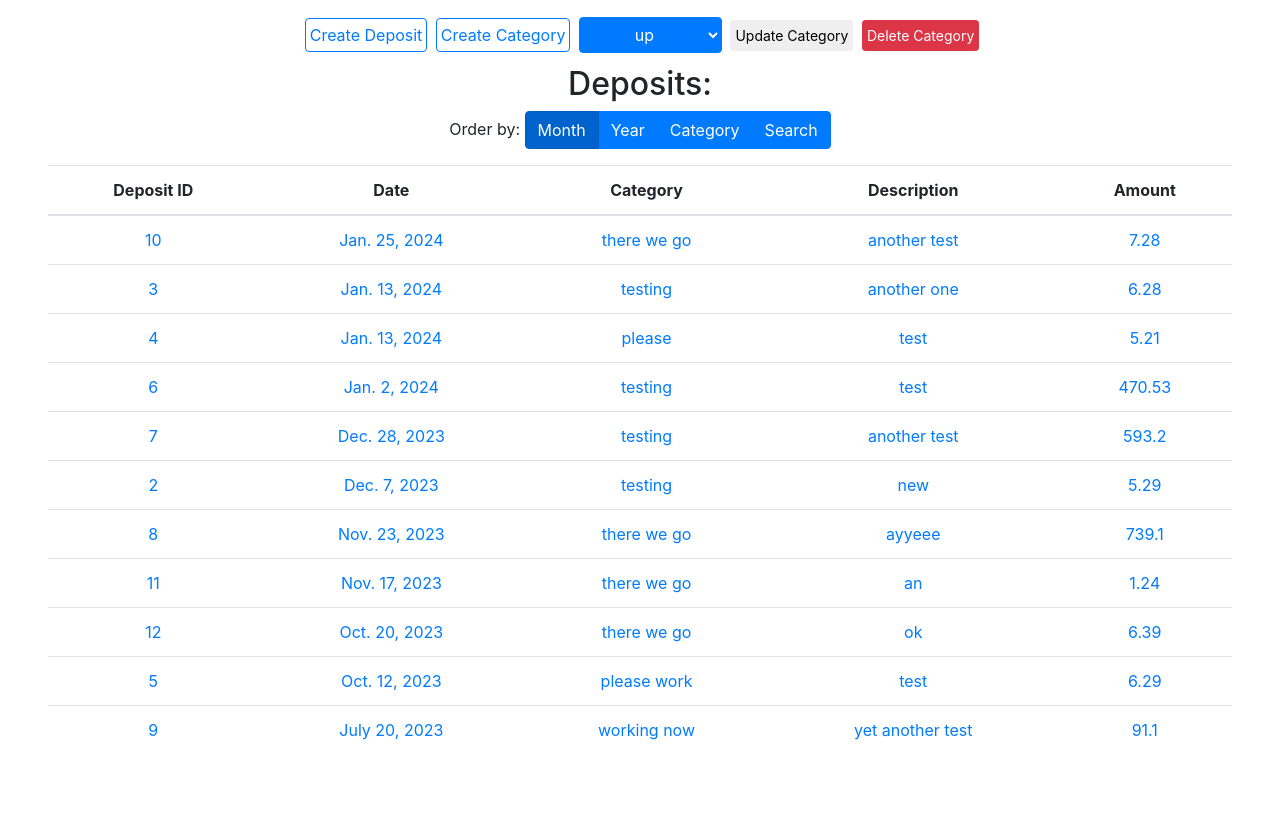
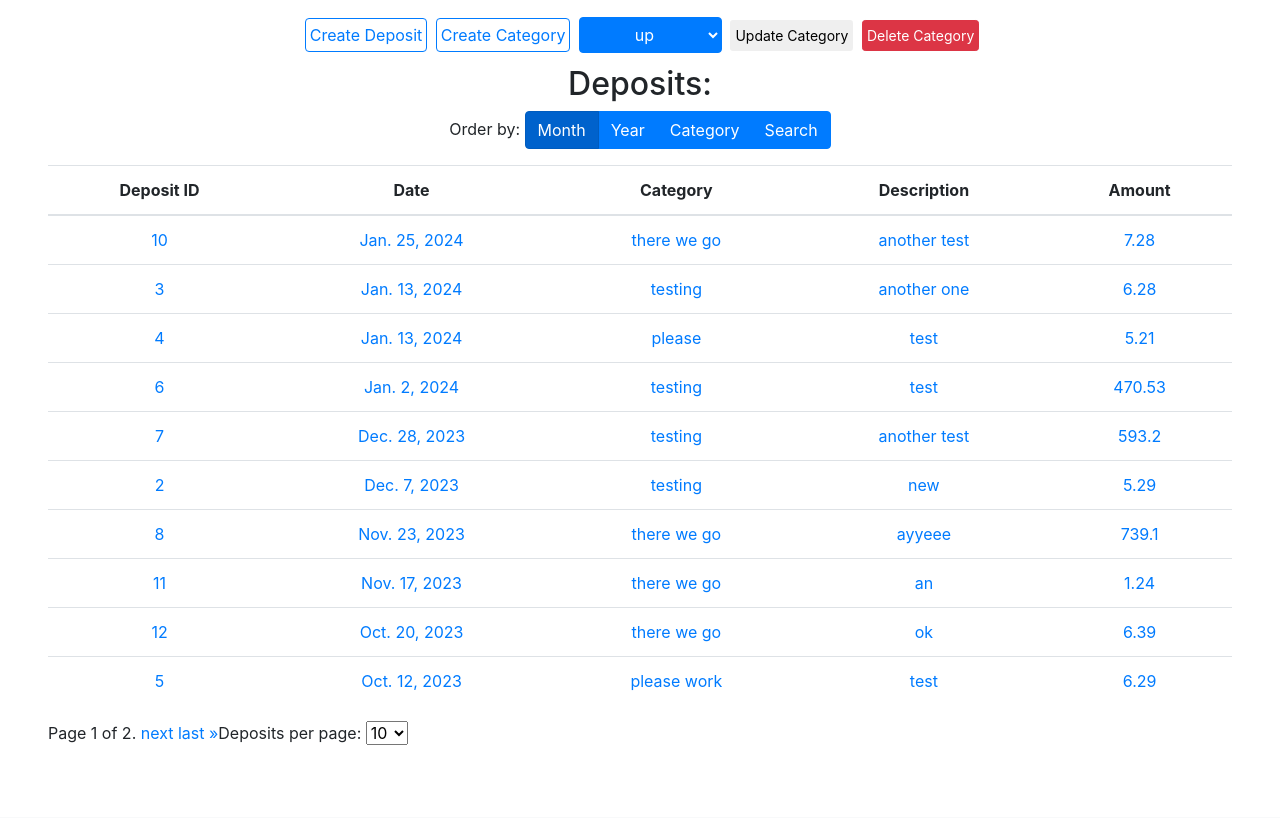
Before and after one commit to dmerc12/Ds-Financial-Tracking, a Django app: page /financial/tracker/deposits/ in a window 1280 px wide. Shown: the part 155-973 px from the top of the page. After the commit the page ends 900 px from the top, so only its background shows below. Run offline with Django 5.2, Linux system fonts and the light colour scheme; a user stored in the database is signed in; data comes from the database, SQL or seed files in the repository; both versions use the stored data as it was after the commit; some libraries are stand-ins or nearby versions.

Commit message:
adds pagination to deposit views

```diff
--- a/main/finance_tracking/deposit/views.py
+++ b/main/finance_tracking/deposit/views.py
@@ -1,3 +1,4 @@
+from django.core.paginator import Paginator, EmptyPage, PageNotAnInteger
 from django.shortcuts import render, redirect, get_object_or_404
 from django.db.models.functions import TruncMonth, TruncYear
 from django.contrib import messages
@@ -9,6 +10,15 @@ def home(request):
     try:
         categories = Category.objects.filter(group='deposit')
         deposits = Deposit.objects.filter(user=request.user).annotate(order_date=TruncMonth('date')).order_by('-date')
+        deposits_per_page = int(request.GET.get('deposits-per-page', 10))
+        page = request.GET.get('page', 1)
+        paginator = Paginator(deposits, deposits_per_page)
+        try:
+            deposits = paginator.page(page)
+        except PageNotAnInteger:
+            deposits = paginator.page(1)
+        except EmptyPage:
+            deposits = paginator.page(paginator.num_pages)
     except RuntimeError as error:
         categories = []
         messages.warning(request, str(error))
@@ -19,6 +29,15 @@ def home_by_year(request):
     try:
         categories = Category.objects.filter(group='deposit')
         deposits = Deposit.objects.filter(user=request.user).annotate(order_date=TruncYear('date')).order_by('-order_date', '-date')
+        deposits_per_page = int(request.GET.get('deposits-per-page', 10))
+        page = request.GET.get('page', 1)
+        paginator = Paginator(deposits, deposits_per_page)
+        try:
+            deposits = paginator.page(page)
+        except PageNotAnInteger:
+            deposits = paginator.page(1)
+        except EmptyPage:
+            deposits = paginator.page(paginator.num_pages)
     except RuntimeError as error:
         categories = []
         messages.warning(request, str(error))
@@ -29,6 +48,15 @@ def home_by_category(request):
     try:
         categories = Category.objects.filter(group='deposit')
         deposits = Deposit.objects.filter(user=request.user).order_by('category')
+        deposits_per_page = int(request.GET.get('deposits-per-page', 10))
+        page = request.GET.get('page', 1)
+        paginator = Paginator(deposits, deposits_per_page)
+        try:
+            deposits = paginator.page(page)
+        except PageNotAnInteger:
+            deposits = paginator.page(1)
+        except EmptyPage:
+            deposits = paginator.page(paginator.num_pages)
     except RuntimeError as error:
         categories = []
         messages.warning(request, str(error))
@@ -36,21 +64,31 @@ def home_by_category(request):
     return render(request, 'finance_tracking/deposit/list.html', context)
 
 def search_deposits(request):
-    categories = Category.objects.filter(group='deposit')
-    deposit_id = request.GET.get('deposit_id')
-    start_date = request.GET.get('start_date')
-    end_date = request.GET.get('end_date')
-    category_id = request.GET.get('category_id')
-
-    deposits = Deposit.objects.filter(user=request.user)
-
-    if deposit_id:
-        deposits = deposits.filter(pk=deposit_id)
-    elif start_date and end_date:
-        deposits = deposits.filter(date__range=[start_date, end_date])
-    elif category_id:
-        deposits = deposits.filter(category_id=category_id)
-
+    try:
+        categories = Category.objects.filter(group='deposit')
+        deposit_id = request.GET.get('deposit_id')
+        start_date = request.GET.get('start_date')
+        end_date = request.GET.get('end_date')
+        category_id = request.GET.get('category_id')
+        deposits = Deposit.objects.filter(user=request.user)
+        if deposit_id:
+            deposits = deposits.filter(pk=deposit_id)
+        elif start_date and end_date:
+            deposits = deposits.filter(date__range=[start_date, end_date])
+        elif category_id:
+            deposits = deposits.filter(category_id=category_id)
+        deposits_per_page = int(request.GET.get('deposits-per-page', 10))
+        page = request.GET.get('page', 1)
+        paginator = Paginator(deposits, deposits_per_page)
+        try:
+            deposits = paginator.page(page)
+        except PageNotAnInteger:
+            deposits = paginator.page(1)
+        except EmptyPage:
+            deposits = paginator.page(paginator.num_pages)
+    except RuntimeError as error:
+        categories = []
+        messages.warning(request, str(error.message))
     context = {'categories': categories, 'deposits': deposits, 'current_order_by': 'search'}
     return render(request, 'finance_tracking/deposit/list.html', context)
 
--- a/main/finance_tracking/templates/finance_tracking/deposit/list.html
+++ b/main/finance_tracking/templates/finance_tracking/deposit/list.html
@@ -80,6 +80,31 @@
                         {% endfor %}
                     </tbody>
                 </table>
+                <div class="pagination">
+                    <span class="step-links">
+                        {% if deposits.has_previous %}
+                            <a href="?page=1">&laquo; first</a>
+                            <a href="?page={{ deposits.previous_page_number }}">previous</a>
+                        {% endif %}
+
+                        <span class="current">
+                            Page {{ deposits.number }} of {{ deposits.paginator.num_pages }}.
+                        </span>
+
+                        {% if deposits.has_next %}
+                            <a href="?page={{ deposits.next_page_number }}">next</a>
+                            <a href="?page={{ deposits.paginator.num_pages }}">last &raquo;</a>
+                        {% endif %}
+                    </span>
+                    <div class="mb-3 float-end">
+                        <label for="deposits-per-page" class="form-label">Deposits per page:</label>
+                        <select name="deposits-per-page" id="deposits-per-page" class="form-select" onchange="changeDepositsPerPage(this.value)">
+                            <option value="10" {% if deposits_per_page == 10 %}selected{% endif %}>10</option>
+                            <option value="20" {% if deposits_per_page == 20 %}selected{% endif %}>20</option>
+                            <option value="50" {% if deposits_per_page == 50 %}selected{% endif %}>50</option>
+                        </select>
+                    </div>
+                </div>
             {% else %}
                 <p class='text-center text-danger'>No deposits have been made yet. Please use the Create Deposit button above to add deposits!</p>
             {% endif %}
@@ -128,5 +153,9 @@
                 }
             });
         });
+
+        function changeDepositsPerPage(value) {
+            window.location.href = `?page=1&deposits-per-page=${value}`;
+        }
     </script>
 {% endblock content %}
```
Also changed, not shown: main/db.sqlite3.
